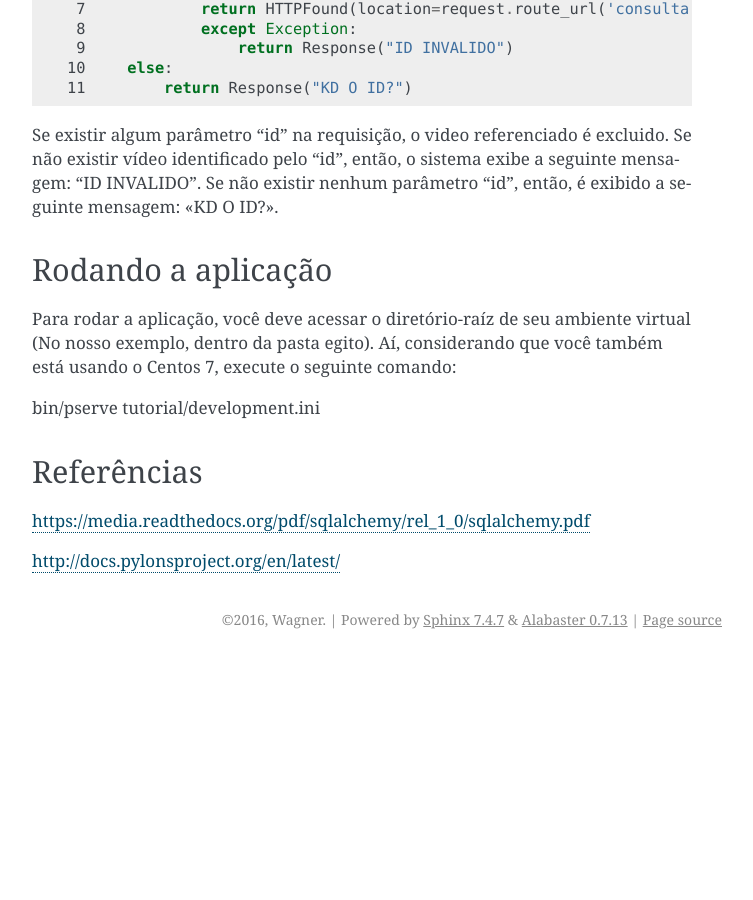
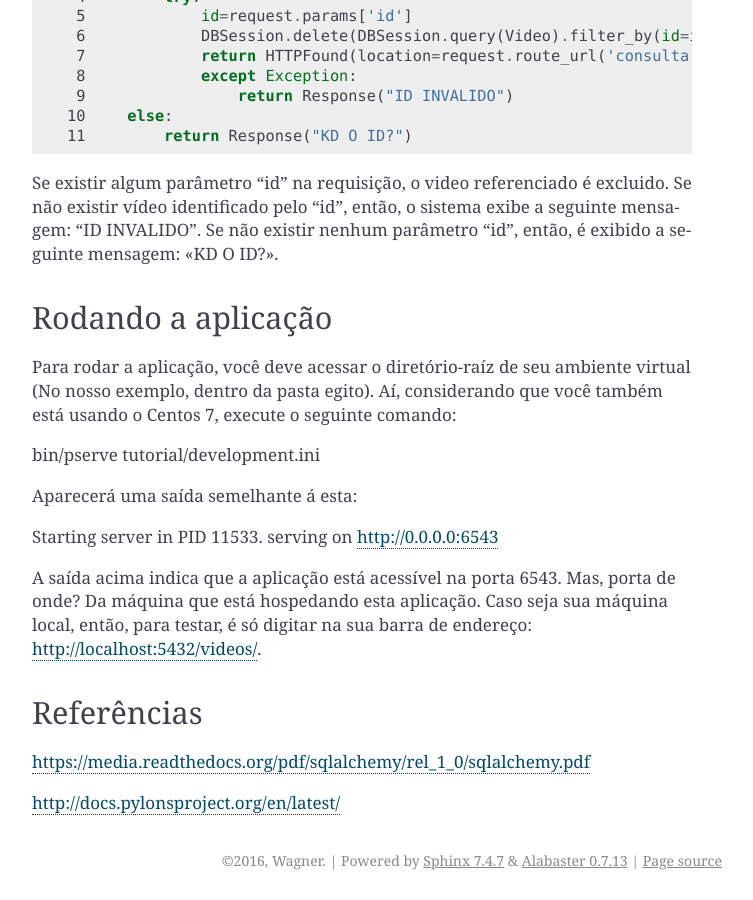
Before and after one commit to wagnerwar/piramid, a Sphinx documentation site: the page built from docs/index.rst, in a window 1280 px wide and 900 px high, scrolled down 6032 px. Shown: the whole window, without its empty margins (388-1141 px from the left). Built offline with Sphinx 7.4.7, drawn with Linux system fonts in a browser that asks for light colours; before the commit the page ends 6691 px from its top, so only the background shows below that; some of the changed lines change nothing that is shown.

Commit message:
Comitando alterações

```diff
--- a/docs/index.rst
+++ b/docs/index.rst
@@ -42,21 +42,25 @@
 
 2. virtualenv egito
 
-3. pip install "pyramid==1.6"
+3.   cd egito
 
-4. bin/pcreate -s alchemy  tutorial
+4. bin/activate
 
-5. rm -rf tutorial/*
+5. pip install "pyramid==1.6"
 
-6. git clone https://github.com/wagnerwar/piramid.git tutorial
+6. bin/pcreate -s alchemy  tutorial
 
-7. cd tutorial/
+7. rm -rf tutorial/*
 
-8. python setup.py develop
+8. git clone https://github.com/wagnerwar/piramid.git tutorial
 
-9. cd ../
+9. cd tutorial/
 
-10. bin/initialize_tutorial_db tutorial/development.ini
+10. python setup.py develop
+
+11. cd ../
+
+12. bin/initialize_tutorial_db tutorial/development.ini
 
 
 ===============
@@ -352,6 +356,16 @@
 
 bin/pserve tutorial/development.ini
 
+Aparecerá uma saída semelhante á esta:
+
+Starting server in PID 11533.
+serving on http://0.0.0.0:6543
+
+A saída acima indica que a aplicação está acessível na porta 6543. Mas, porta de onde? Da máquina que está hospedando esta aplicação. Caso seja sua máquina local, então, para testar, é só digitar na sua barra de endereço: http://localhost:5432/videos/.
+
+
+
+
 ===========
 Referências
 ===========
```
